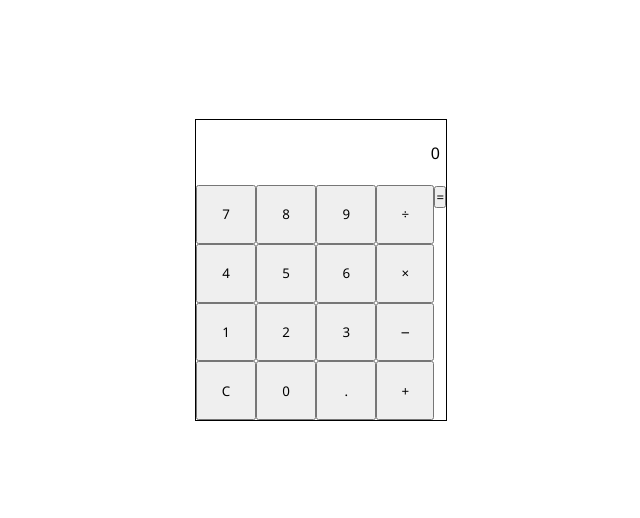
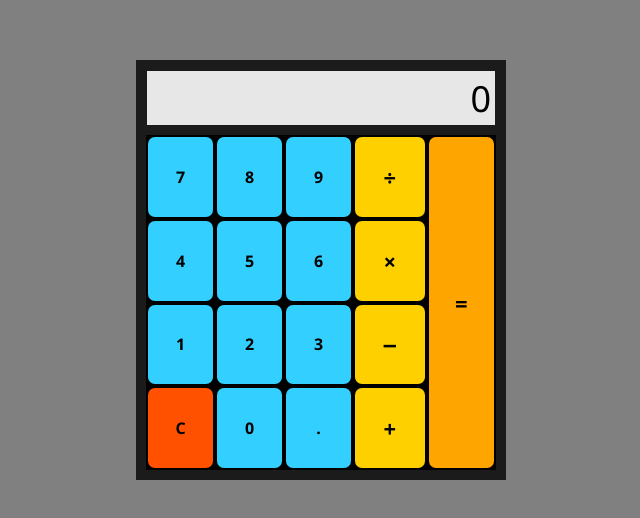
Before and after one commit to YMerrick/calculator-javascript, a plain HTML site: page index.html in a window 1280 px wide. Shown: the part 130-648 px from the top of the page, without its empty margins (319-959 px from the left). Drawn offline with Linux system fonts and the light colour scheme.

Commit message:
add styling to gui

```diff
--- a/style.css
+++ b/style.css
@@ -14,27 +14,61 @@ body {
     display: flex;
     justify-content: center;
     align-items: center;
+    background-color: grey;
 }
 
 .display {
     height: 65px;
-    width: 100%;
     display: flex;
     justify-content: right;
     align-items: center;
-    padding: 6px;
+    padding: 4px;
+    background-color: rgb(231, 231, 231);
+    margin-bottom: 0;
+    align-self: stretch;
+    border: solid rgb(27, 27, 27) 1px;
+    border-bottom: solid rgb(27, 27, 27) 10px;
+}
+
+.display > span {
+    font-size: 36px;
 }
 
 .calculator-container {
     display: flex;
     flex-direction: column;
-    height: 300px;
-    width: 250px;
-    outline: solid black 1px;
+    height: 400px;
+    width: 350px;
+    outline: solid rgb(27, 27, 27) 10px;
+    background-color: black;
+}
+
+button {
+    font-size: 22px;
+    font-weight: 700;
+    border: none;
+    border-radius: 7px;
+    margin: 2px;
+}
+
+.equals {
+    display:flex;
+}
+
+#equals,.equals {
+    flex: 1 0 auto;
 }
 
 #equals {
-    flex: 1 0 auto;
+    background-color: orange;
+}
+
+#equals:hover {
+    background-color: rgb(235, 152, 0);
+}
+
+#equals:active {
+    background-color: rgb(216, 140, 0);
 }
 
 .button-container {
@@ -49,7 +83,17 @@ body {
 }
 
 .left-buttons > button {
-    flex: 1 0 33%;
+    flex: 1 0 31%;
+    font-size: 16px;
+    background-color: rgb(50, 207, 255);
+}
+
+.left-buttons > button:hover {
+    background-color: rgb(45, 186, 230);
+}
+
+.left-buttons > button:active {
+    background-color: rgb(41, 167, 206);
 }
 
 .right-buttons {
@@ -61,4 +105,25 @@ body {
 
 .right-buttons > button {
     flex: 1 0 auto;
+    background-color: rgb(255, 208, 0);
 }
+
+.right-buttons > button:hover {
+    background-color: rgb(235, 192, 0);
+}
+
+.right-buttons > button:active {
+    background-color: rgb(216, 169, 0);
+}
+
+#clear {
+    background-color: rgb(255, 81, 0);
+}
+
+#clear:hover {
+    background-color: rgb(235, 74, 0);
+}
+
+#clear:active {
+    background-color: rgb(215, 68, 0);
+}
```
